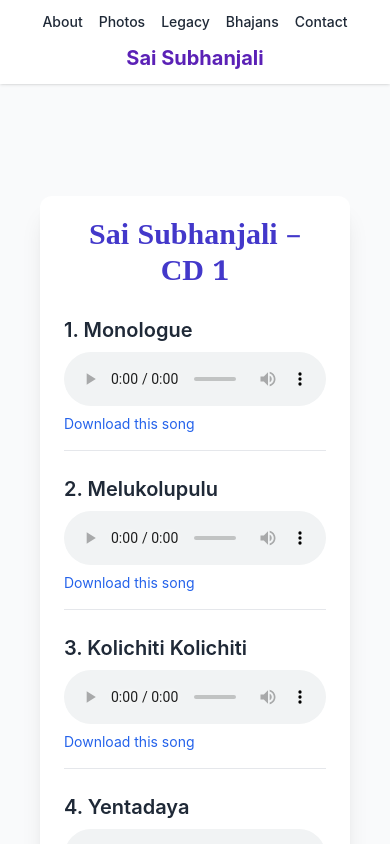
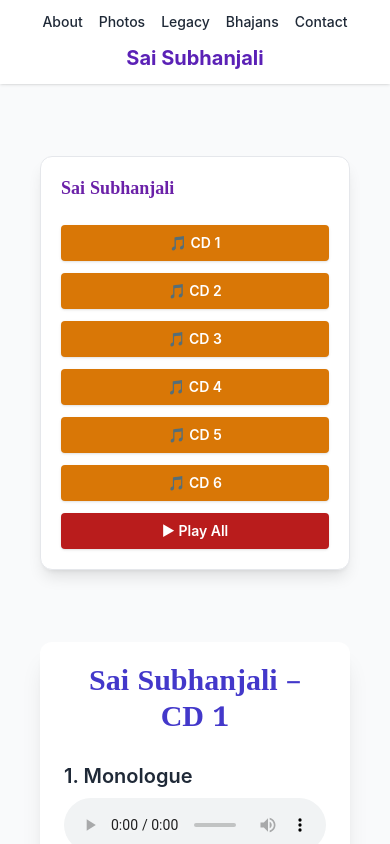
Before and after one commit to shekhar1971/saisubhanjali.com, a Next.js app: page /bhajans in a window 390 px wide. Shown: the top 844 px of the page. Built offline with nearby package versions, Linux system fonts and the light colour scheme.

Commit message:
Update page.tsx

```diff
--- a/app/bhajans/page.tsx
+++ b/app/bhajans/page.tsx
@@ -1,3 +1,4 @@
+// app/bhajans/page.tsx
 'use client';
 
 import CD1Display from '../../components/CD1Display';
@@ -10,29 +11,42 @@ import CD6Display from '../../components/CD6Display';
 export default function BhajanPage() {
   return (
     <div className="flex min-h-screen flex-col bg-gray-50 md:flex-row">
-      {/* -------------- DESKTOP LEFT NAV -------------- */}
-      <aside className="sticky top-0 hidden w-64 self-start p-6 md:flex">
-        <nav className="w-full rounded-xl border border-gray-200 bg-white p-5 shadow-lg">
+      {/* ─────────── UNIVERSAL (mobile + desktop) SIDEBAR ─────────── */}
+      <aside
+        className="
+          sticky top-20 w-full shrink-0 px-4 pt-6
+          md:top-24 md:w-64 md:self-start md:p-6
+        "
+      >
+        <nav className="rounded-xl border border-gray-200 bg-white p-5 shadow-lg">
           <h2 className="mb-5 text-lg font-bold text-purple-800">
             Sai Subhanjali
           </h2>
+
           <ul className="space-y-3">
             {Array.from({ length: 6 }, (_, i) => (
               <li key={i}>
                 <a
                   href={`#cd${i + 1}`}
-                  className="flex items-center justify-center gap-2 rounded bg-amber-600 px-3 py-2 text-sm font-semibold text-white shadow hover:bg-amber-700 transition"
+                  className="
+                    flex items-center justify-center gap-2 rounded
+                    bg-amber-600 px-3 py-2 text-sm font-semibold
+                    text-white shadow transition hover:bg-amber-700
+                  "
                 >
                   🎵 CD {i + 1}
                 </a>
               </li>
             ))}
 
-            {/* Play-All link */}
             <li>
               <a
                 href="/bhajans/play-all"
-                className="flex items-center justify-center gap-2 rounded bg-red-700 px-3 py-2 text-sm font-semibold text-white shadow hover:bg-red-800 transition"
+                className="
+                  flex items-center justify-center gap-2 rounded
+                  bg-red-700 px-3 py-2 text-sm font-semibold
+                  text-white shadow transition hover:bg-red-800
+                "
               >
                 ▶ Play All
               </a>
@@ -41,8 +55,8 @@ export default function BhajanPage() {
         </nav>
       </aside>
 
-      {/* -------------- MAIN CONTENT -------------- */}
-      <main className="flex-1 space-y-20 px-4 py-4 md:px-8">
+      {/* ─────────── MAIN CONTENT ─────────── */}
+      <main className="flex-1 space-y-20 px-4 py-6 md:px-8">
         <section id="cd1">
           <CD1Display />
         </section>
```
